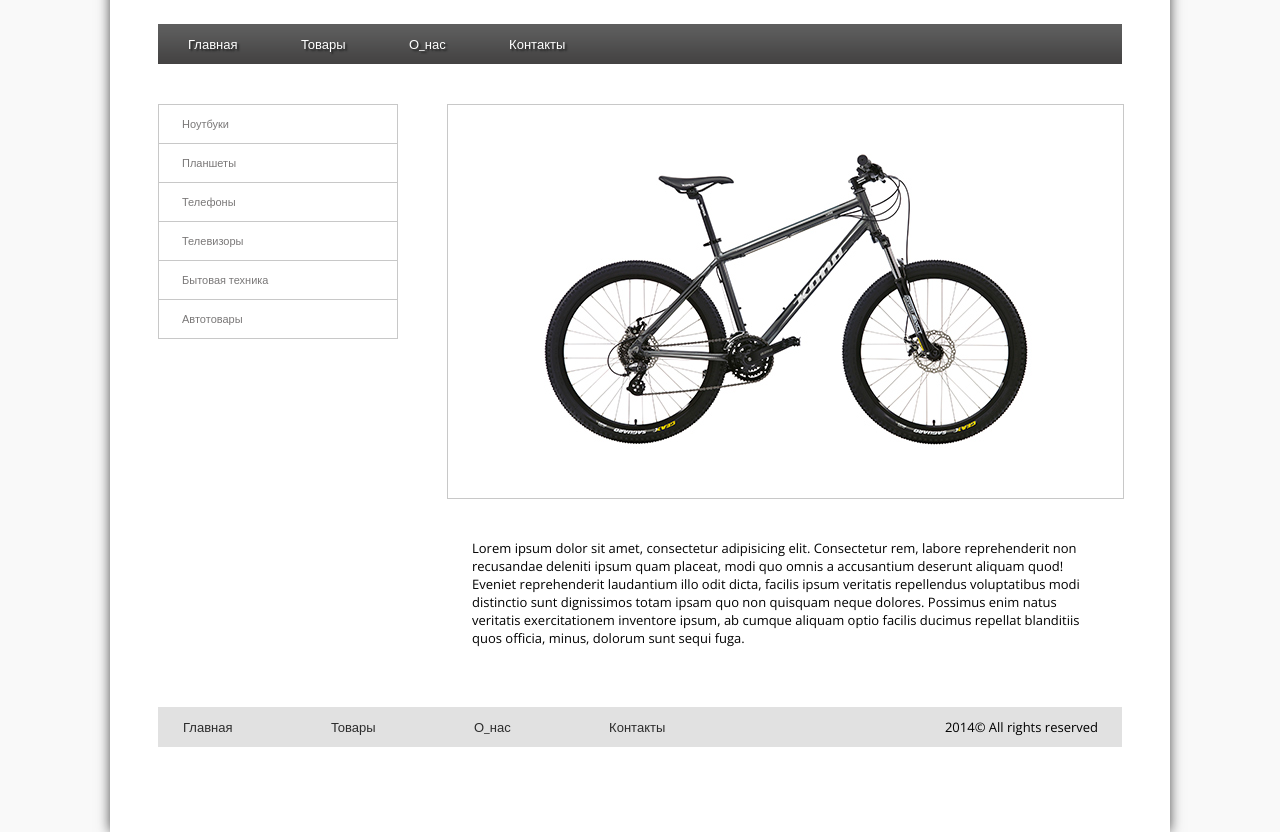
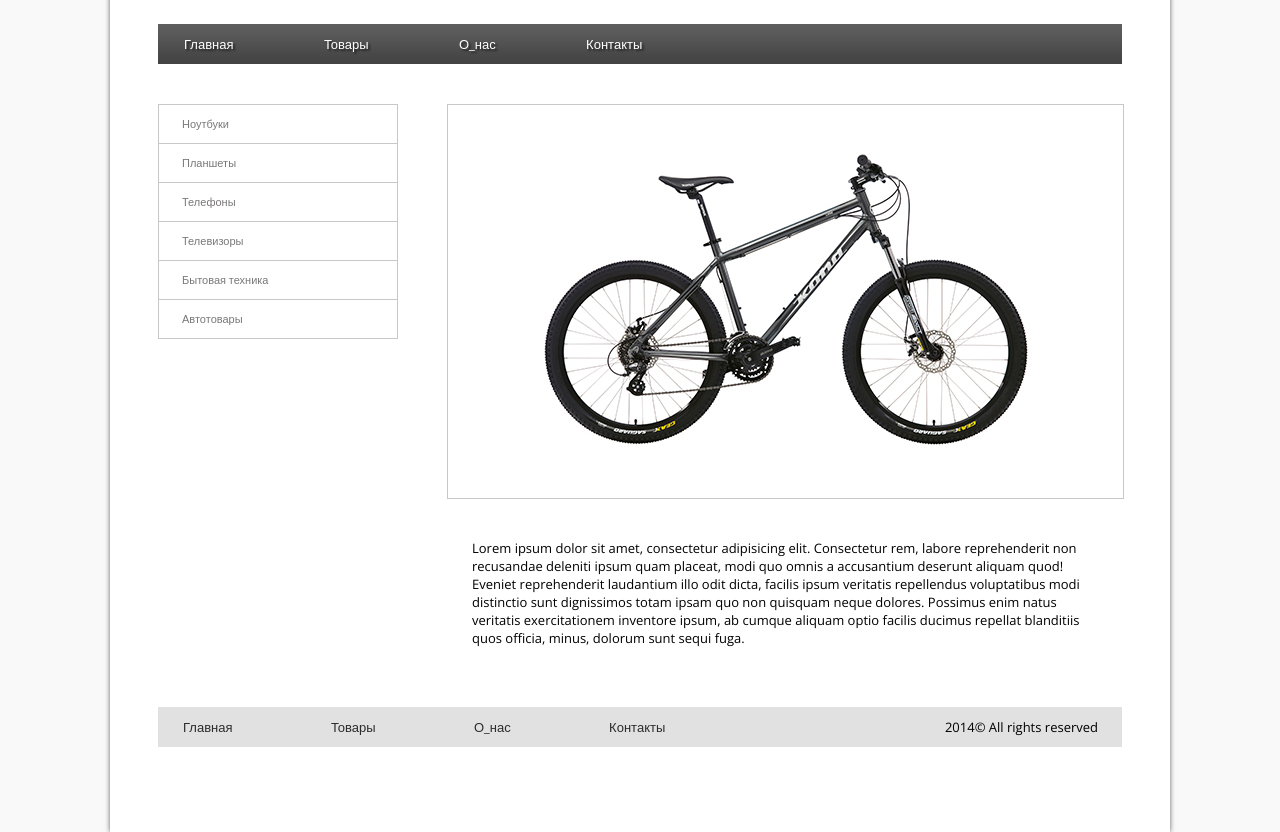
Before and after one commit to yassisme/Hometasks, a plain HTML site: page 3DZ/index.html in a window 1280 px wide. Shown: the part 118-950 px from the top of the page. Drawn offline with nearby package versions, Linux system fonts and the light colour scheme.

Commit message:
Errors fixed

```diff
--- a/3DZ/css/style.css
+++ b/3DZ/css/style.css
@@ -21,9 +21,9 @@ body{
 	min-height: 950px;
 	margin: 0 auto;
 	background-color: #ffffff;
-	-webkit-box-shadow: 0px 0px 12px 0px rgba(0,0,0,0.7);
-	-moz-box-shadow: 0px 0px 12px 0px rgba(0,0,0,0.7);
-	box-shadow: 0px 0px 12px 0px rgba(0,0,0,0.7);
+	-webkit-box-shadow: 0px 0px 5px 0px rgba(0,0,0,0.6);
+	-moz-box-shadow: 0px 0px 5px 0px rgba(0,0,0,0.6);
+	box-shadow: 0px 0px 5px 0px rgba(0,0,0,0.6);
 }
 
 .content{
@@ -32,6 +32,8 @@ body{
 	padding: 50px 0 60px;
 	position: relative;
 }
+
+/*LOGO*/
 
 h1{
 	margin: 0;
@@ -48,6 +50,8 @@ nav{
 	font-size: 13px;
 }
 
+/*TOP MENU*/
+
 nav ul{
 	padding: 0;
 	margin: 0;
@@ -57,16 +61,21 @@ nav ul{
 }
 
 nav ul li{
+	padding: 0 35px 0 0;
 	line-height: 40px;
 	display: inline-block;
+	box-sizing: border-box;
 }
 
 nav ul li a{
 	display: block;
 	height: 40px;
-	padding: 0 30px;
+	padding: 0 25px;
 	text-decoration: none;
 	color: white;
+	border-left:1px solid transparent;
+	border-right:1px solid transparent;
+;
 }
 
 nav ul li a:hover{
@@ -74,6 +83,8 @@ nav ul li a:hover{
 	border-right: 1px solid #838383;
 	border-left: 1px solid #838383;
 }
+
+/*LEFT SIDEBAR*/
 
 .sidebar{
 	float: left;
@@ -113,6 +124,8 @@ nav ul li a:hover{
 	background-color: #f9f9f9;
 }
 
+/*RIGHT CONTENT BAR*/
+
 .right-bar{
 	width: 675px;
 	float: right;
@@ -136,6 +149,8 @@ nav ul li a:hover{
 	content: '';
 	clear: both;
 }
+
+/*BOTTOM MENU*/
 
 footer{
 	width: 100%;
```
